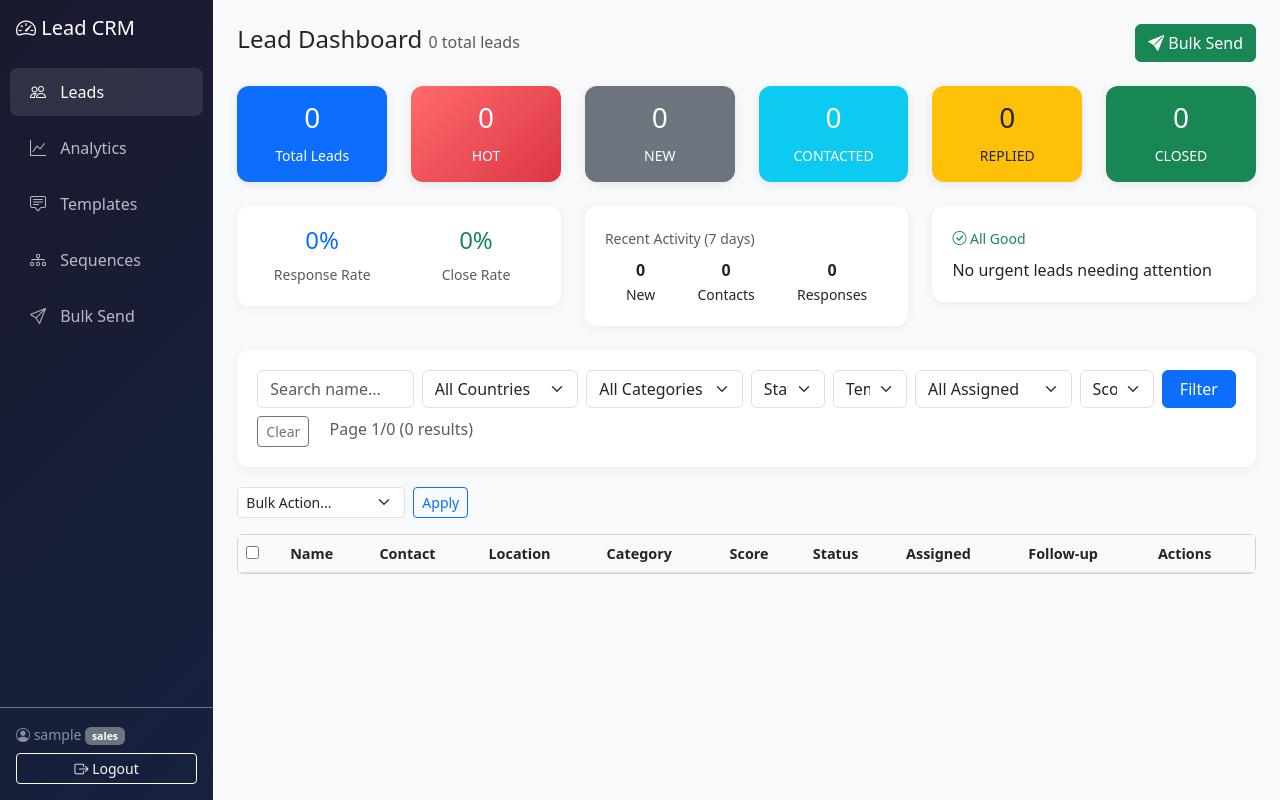
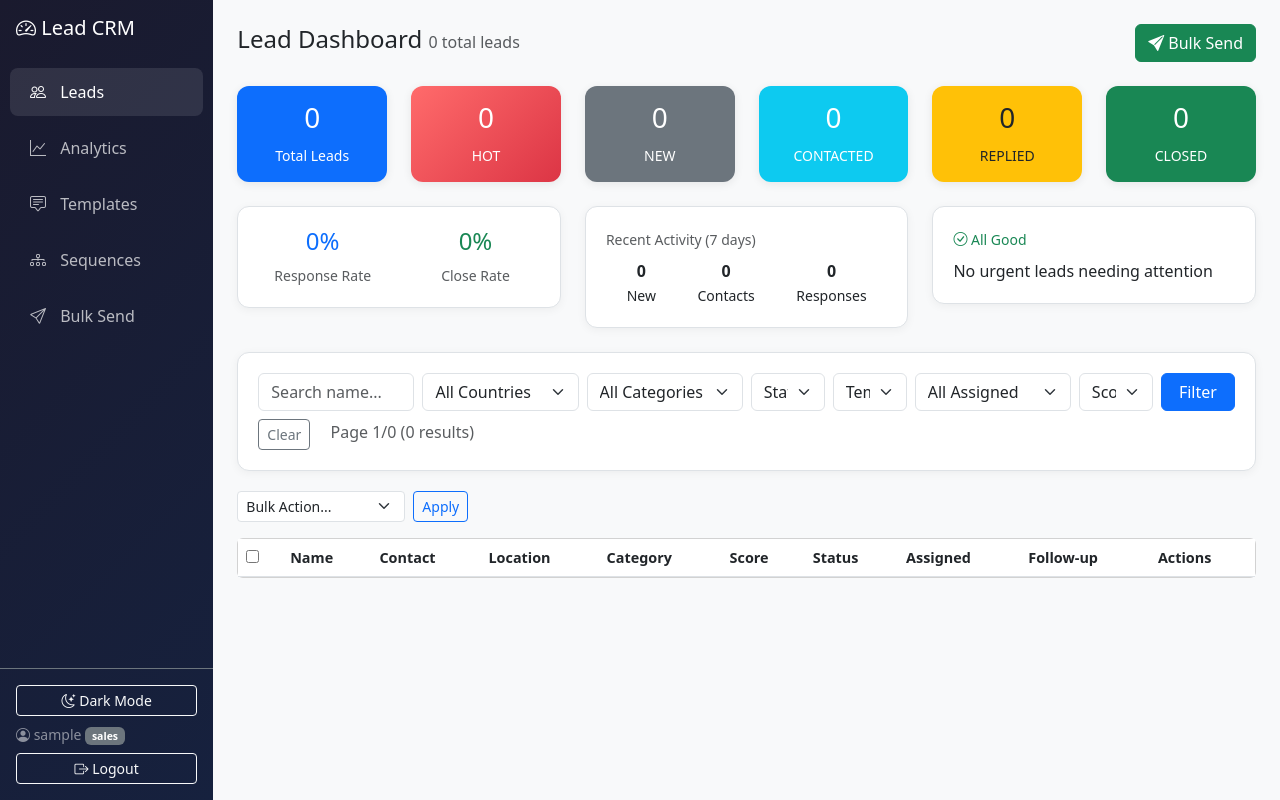
Before and after one commit to behark/lead-dashboard, a Flask app: page / in a window 1280 px wide. Run offline with Flask 3, Linux system fonts and the light colour scheme; the visitor is signed in with stand-in values (Sample User, id 1); data comes from the database, SQL or seed files in the repository; data that the repository does not hold is empty.

Commit message:
Add dark/light theme toggle

```diff
--- a/templates/base.html
+++ b/templates/base.html
@@ -1,5 +1,5 @@
 <!DOCTYPE html>
-<html lang="en">
+<html lang="en" data-bs-theme="light">
 <head>
     <meta charset="UTF-8">
     <meta name="viewport" content="width=device-width, initial-scale=1.0">
@@ -13,11 +13,37 @@
             --warm-color: #ffc107;
             --cold-color: #17a2b8;
         }
+
+        /* Light Mode Defaults */
         body { background-color: #f8f9fa; }
         .sidebar {
             min-height: 100vh;
             background: linear-gradient(135deg, #1a1a2e 0%, #16213e 100%);
         }
+
+        /* Components that need explicit coloring to match theme */
+        .filter-bar, .metric-card, .sequence-step, .funnel-stage {
+            background: var(--bs-body-bg);
+            border: 1px solid var(--bs-border-color);
+        }
+
+        /* Dark Mode Overrides */
+        [data-bs-theme="dark"] body {
+            background-color: #0d1117; /* Darker than default bootstrap dark */
+        }
+        [data-bs-theme="dark"] .sidebar {
+            background: linear-gradient(135deg, #0d1117 0%, #161b22 100%);
+            border-right: 1px solid #30363d;
+        }
+        [data-bs-theme="dark"] .lead-table th {
+            background-color: #161b22;
+            color: #e6edf3;
+        }
+        [data-bs-theme="dark"] .text-muted {
+            color: #8b949e !important;
+        }
+
+        /* Sidebar Navigation */
         .sidebar .nav-link {
             color: rgba(255,255,255,0.7);
             padding: 12px 20px;
@@ -29,9 +55,16 @@
             background: rgba(255,255,255,0.1);
         }
         .sidebar .nav-link i { margin-right: 10px; }
+
+        /* Status Colors */
         .temp-hot { background-color: #ffcccc; }
         .temp-warm { background-color: #fff3cd; }
         .temp-cold { background-color: #cce5ff; }
+
+        [data-bs-theme="dark"] .temp-hot { background-color: #5a1e1e; color: #ffdce0; }
+        [data-bs-theme="dark"] .temp-warm { background-color: #5a4a1e; color: #ffecd1; }
+        [data-bs-theme="dark"] .temp-cold { background-color: #1e4a5a; color: #d1efff; }
+
         .stat-card {
             text-align: center;
             padding: 15px;
@@ -40,33 +73,41 @@
             transition: transform 0.2s;
         }
         .stat-card:hover { transform: translateY(-2px); }
+
         .stat-hot { background: linear-gradient(135deg, #ff6b6b, #dc3545); color: white; }
         .stat-warm { background: linear-gradient(135deg, #ffd93d, #ffc107); color: #333; }
         .stat-cold { background: linear-gradient(135deg, #6bcfff, #17a2b8); color: white; }
+
+        /* Buttons */
         .wa-btn { background: #25D366; border: none; color: white; }
         .wa-btn:hover { background: #128C7E; color: white; }
         .email-btn { background: #EA4335; border: none; color: white; }
         .email-btn:hover { background: #c5221f; color: white; }
         .sms-btn { background: #5c6bc0; border: none; color: white; }
         .sms-btn:hover { background: #3f51b5; color: white; }
+
         .filter-bar {
-            background: white;
             padding: 20px;
             border-radius: 12px;
             box-shadow: 0 2px 10px rgba(0,0,0,0.05);
             margin-bottom: 20px;
         }
+
         .lead-table { font-size: 0.9rem; }
-        .lead-table th { font-weight: 600; background: #f8f9fa; }
+        .lead-table th { font-weight: 600; }
+
         .attention-card {
             border-left: 4px solid #dc3545;
             background: #fff5f5;
         }
+        [data-bs-theme="dark"] .attention-card {
+            background: #2c0b0e;
+        }
+
         .funnel-stage {
             padding: 15px;
             margin: 5px 0;
             border-radius: 8px;
-            background: #e9ecef;
             position: relative;
         }
         .funnel-stage::after {
@@ -77,15 +118,16 @@
             transform: translateX(-50%);
             border-left: 10px solid transparent;
             border-right: 10px solid transparent;
-            border-top: 10px solid #e9ecef;
+            border-top: 10px solid var(--bs-body-bg);
         }
         .funnel-stage:last-child::after { display: none; }
+
         .metric-card {
-            background: white;
             border-radius: 12px;
             padding: 20px;
             box-shadow: 0 2px 10px rgba(0,0,0,0.05);
         }
+
         .sequence-timeline {
             position: relative;
             padding-left: 30px;
@@ -103,7 +145,6 @@
             position: relative;
             padding: 15px;
             margin-bottom: 15px;
-            background: white;
             border-radius: 8px;
             box-shadow: 0 1px 5px rgba(0,0,0,0.1);
         }
@@ -151,11 +192,15 @@
                     {% endif %}
                 </nav>
                 <div class="p-3 border-top border-secondary">
-                    <div class="text-white-50 small">
+                    <button class="btn btn-outline-light btn-sm w-100 mb-2" id="themeToggle">
+                        <i class="bi bi-moon-stars"></i> Dark Mode
+                    </button>
+
+                    <div class="text-white-50 small mb-2">
                         <i class="bi bi-person-circle"></i> {{ current_user.username }}
                         <span class="badge bg-secondary">{{ current_user.role.value }}</span>
                     </div>
-                    <a href="{{ url_for('auth.logout') }}" class="btn btn-outline-light btn-sm mt-2 w-100">
+                    <a href="{{ url_for('auth.logout') }}" class="btn btn-outline-light btn-sm w-100">
                         <i class="bi bi-box-arrow-right"></i> Logout
                     </a>
                 </div>
@@ -180,6 +225,42 @@
     </div>
 
     <script src="https://cdn.jsdelivr.net/npm/bootstrap@5.3.0/dist/js/bootstrap.bundle.min.js"></script>
+    <script>
+        // Theme Toggler Logic
+        document.addEventListener('DOMContentLoaded', function() {
+            const themeToggle = document.getElementById('themeToggle');
+            const icon = themeToggle.querySelector('i');
+            const html = document.documentElement;
+
+            // 1. Check local storage or system preference
+            const savedTheme = localStorage.getItem('theme');
+            const systemTheme = window.matchMedia('(prefers-color-scheme: dark)').matches ? 'dark' : 'light';
+            const currentTheme = savedTheme || systemTheme;
+
+            // 2. Apply theme
+            setTheme(currentTheme);
+
+            // 3. Handle click
+            themeToggle.addEventListener('click', () => {
+                const newTheme = html.getAttribute('data-bs-theme') === 'light' ? 'dark' : 'light';
+                setTheme(newTheme);
+                localStorage.setItem('theme', newTheme);
+            });
+
+            function setTheme(theme) {
+                html.setAttribute('data-bs-theme', theme);
+                if (theme === 'dark') {
+                    icon.classList.remove('bi-moon-stars');
+                    icon.classList.add('bi-sun');
+                    themeToggle.innerHTML = '<i class="bi bi-sun"></i> Light Mode';
+                } else {
+                    icon.classList.remove('bi-sun');
+                    icon.classList.add('bi-moon-stars');
+                    themeToggle.innerHTML = '<i class="bi bi-moon-stars"></i> Dark Mode';
+                }
+            }
+        });
+    </script>
     {% block extra_js %}{% endblock %}
 </body>
 </html>
```
